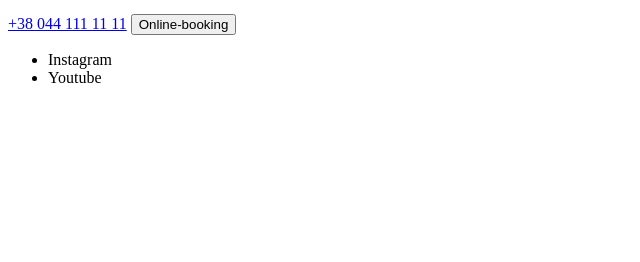
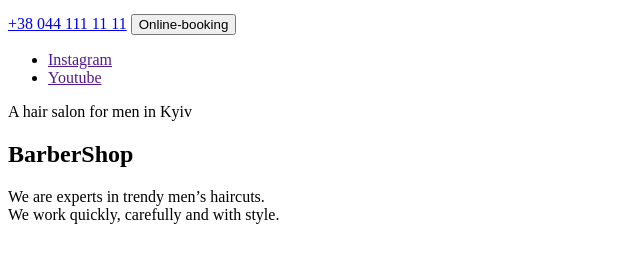
Before and after one commit to OlesyaLo/lection-1, a plain HTML site: page index.html in a window 1280 px wide. Shown: the part 158-420 px from the top of the page, without its empty margins (0-640 px from the left). Drawn offline with Linux system fonts and the light colour scheme.

Commit message:
add some code

```diff
--- a/index.html
+++ b/index.html
@@ -26,9 +26,14 @@
     <main>
         <section>
             <ul>
-                <li><a href="" target="_blank" rel="noopener noreffer nofollow"></a>Instagram</li>
-                <li><a href="" target="_blank" rel="noopener noreffer nofollow"></a>Youtube</li>
+                <li><a href="" target="_blank" rel="noopener noreffer nofollow">Instagram</a></li>
+                <li><a href="" target="_blank" rel="noopener noreffer nofollow">Youtube</a></li>
             </ul>
+            <p>A hair salon for men in Kyiv</p>
+            <h1>BarberShop</h1>
+            <p>We are experts in trendy men’s haircuts. <br>
+            We work quickly, carefully and with style.</p>
+
         </section>
     </main>
 
```
